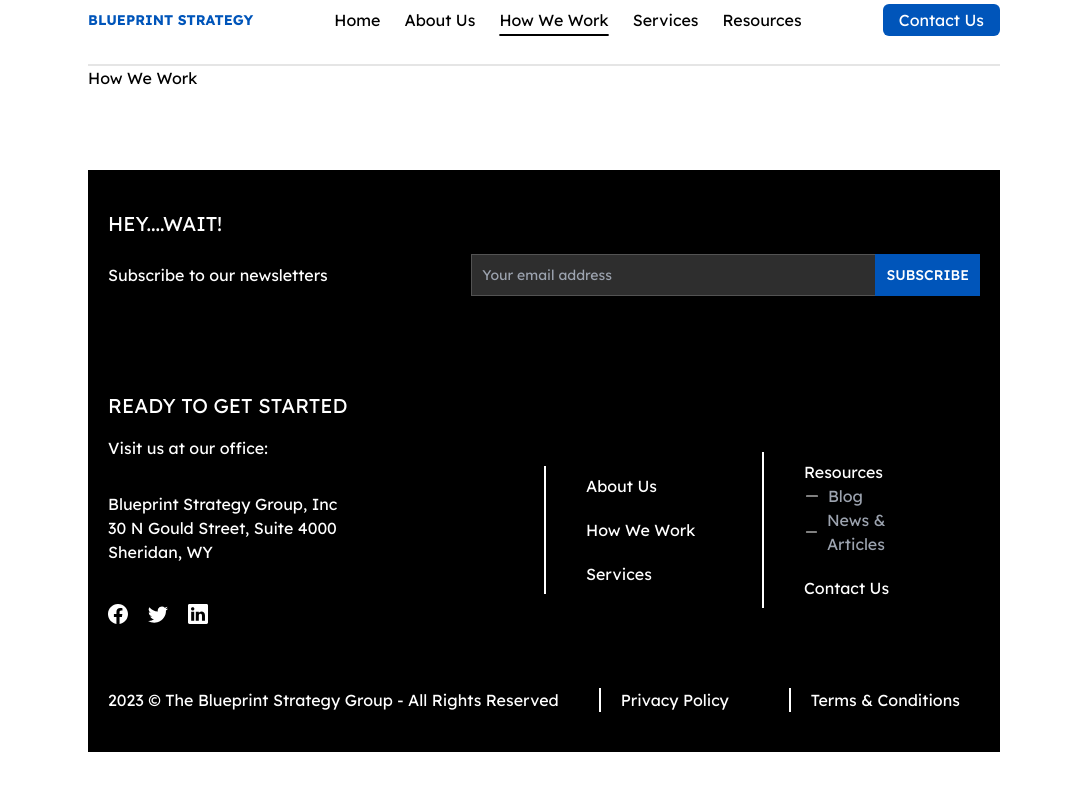
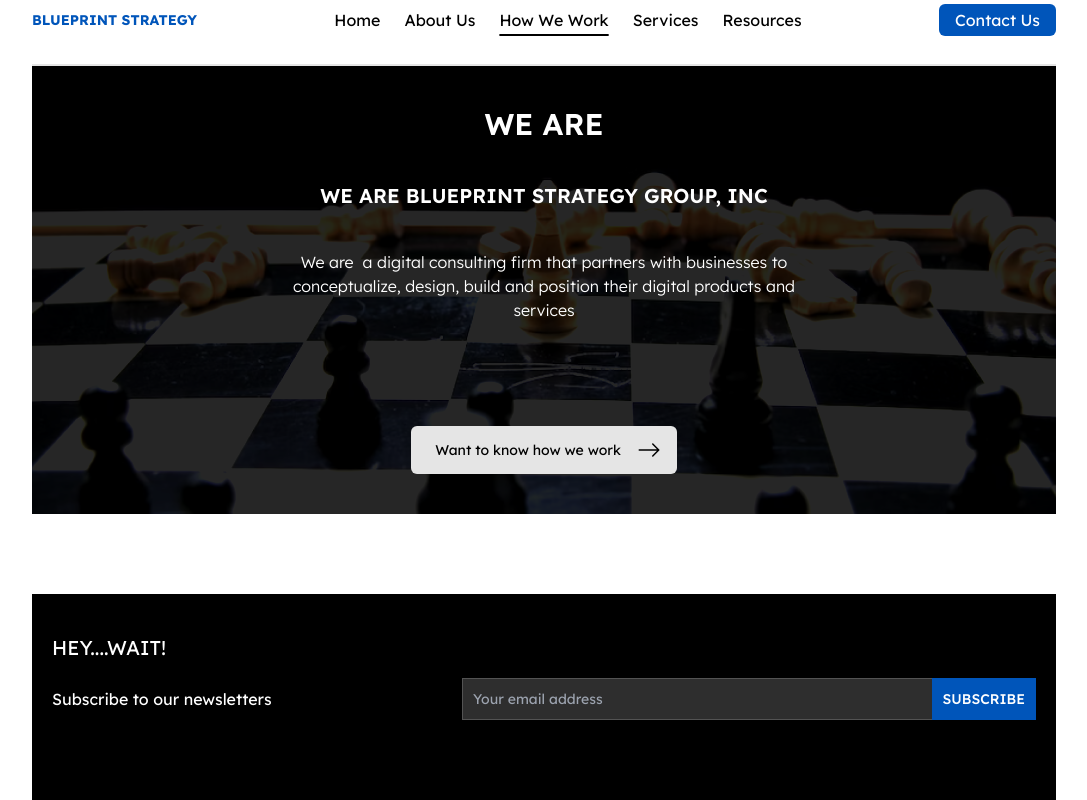
Before and after one commit to EdgarAmpiire/blueprints-web, a React (Create React App) app: page /how-we-work in a window 1280 px wide. Shown: the top 800 px of the page, without its empty margins (96-1183 px from the left). Built offline with nearby package versions, Linux system fonts and the light colour scheme; what tw-elements would draw is missing.

Commit message:
how we work - hero

```diff
--- a/src/features/howWeWork/components/Hero.jsx
+++ b/src/features/howWeWork/components/Hero.jsx
@@ -1,7 +1,40 @@
 import React from 'react'
+import { BsArrowRight } from 'react-icons/bs'
+import { Link } from 'react-router-dom'
 
 export const Hero = () => {
   return (
-    <div>Hero</div>
+    <div className="">
+    <div
+      class="w-full bg-cover bg-center object-cover"
+      style={{ height: "28rem", backgroundImage: `url(/images/chessbg.png)` }}>
+      <div class="flex flex-col items-center justify-between h-full w-full py-10 bg-[#000000D9] backdrop-brightness-200">
+        <div class="text-center flex flex-col items-center  ">
+          <h1 class="text-white text-2xl font-semibold uppercase md:text-3xl">
+            We Are
+          </h1>
+          <h2 className="text-white text-xl font-semibold uppercase mt-10 ">
+            WE ARE BLUEPRINT STRATEGY GROUP, INC
+          </h2>
+
+          <p className="text-white mt-10 w-6/12 font-light">
+             We are  a digital consulting firm that partners with businesses
+            to conceptualize, design, build and position their digital
+            products and services
+          </p>
+        </div>
+        <Link to="/contact" className="">
+            <div className=" bg-[#E5E5E5] py-3 px-4 rounded-md flex items-center mt-5 ml-0 w-fit gap-2 text-white hover:text-white hover:gap-4 ease-in duration-150   ">
+              <p className="pl-2 pr-2 text-sm text-black ">
+              Want to know how we work
+              </p>
+              <span className="">
+                <BsArrowRight className="text-2xl text-black  " />
+              </span>
+            </div>
+          </Link>
+      </div>
+    </div>
+  </div>
   )
 }
--- a/src/features/howWeWork/routes/HowWeWork.jsx
+++ b/src/features/howWeWork/routes/HowWeWork.jsx
@@ -1,11 +1,12 @@
 import React from "react";
 import { MainLayout } from "../../../components/layout/MainLayout";
+import { Hero } from "../components/Hero";
 
 export const HowWeWork = () => {
   return (
     <div>
       <MainLayout page="how-we-work">
-        <h1>How We Work</h1>
+        <Hero />
       </MainLayout>
     </div>
   );
```
Also changed, not shown: public/images/chessbg.png (renamed from src/assets/resourcesbg.png).
